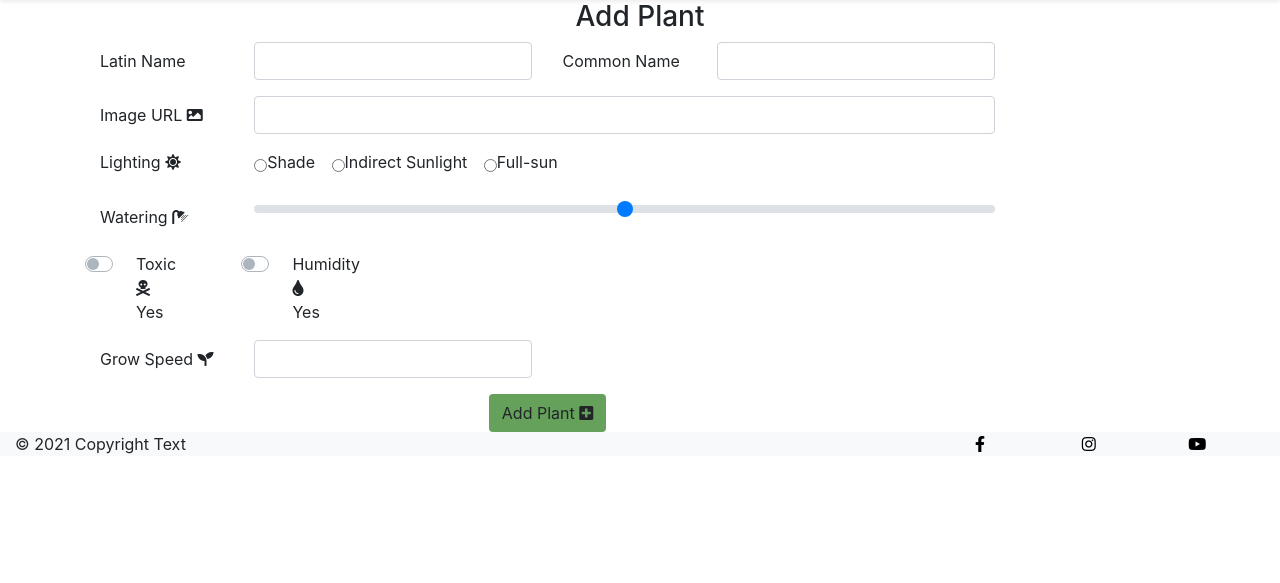
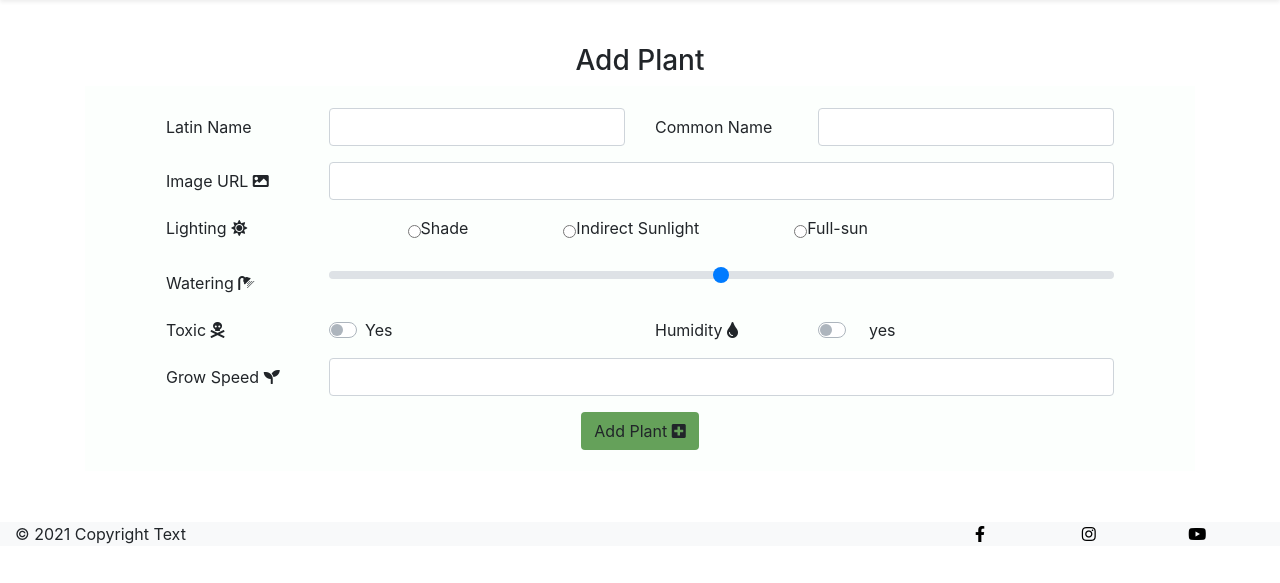
Before and after one commit to keeks-mtl/petiole, a Flask app: page /add_plant in a window 1280 px wide. Shown: the part 106-689 px from the top of the page. Run offline with Flask 2, Linux system fonts and the light colour scheme; some libraries are stand-ins or nearby versions.

Commit message:
fix toggles on add_plant.html

```diff
--- a/static/css/style.css
+++ b/static/css/style.css
@@ -44,3 +44,22 @@ nav .nav-link {
     background-color: rgba(240,252,242,0.2);
     padding: 2%;
 }
+
+/* add plant page */
+.form-group .form-check-inline {
+    margin-left: 10%;
+}
+
+.add-plant-form {
+    margin-top: 4%;
+}
+
+.light-grey-box {
+    background-color: rgba(240,252,242,0.2);
+    padding: 2%;
+}
+
+/* footer */
+footer {
+    margin-top: 4%;
+}
--- a/templates/add_plant.html
+++ b/templates/add_plant.html
@@ -3,8 +3,8 @@
 
     <div class="container add-plant-form">
         <h3 class="text-center">Add Plant</h3>
-        <div class="row light-grey-box">
-            <form class="col-md-10" method="POST" action="{{ url_for('add_plant') }}">
+        <div class="row light-grey-box justify-content-center">
+            <form class="col-md-11" method="POST" action="{{ url_for('add_plant') }}">
                 <div class="form-group row">
                     <!-- latin name input -->
                     <label class="col-sm-2 col-form-label" for="plant_latin_name">
@@ -38,7 +38,7 @@
                     <div class="col-2">
                         <span>Lighting <i class="fas fa-sun prefix"></i></span>
                     </div>
-                    <div class="col-10 justify-content-around">
+                    <div class="col-10 text-justify">
                         <div class="form-check form-check-inline">
                             <input id="Shade" name="lighting" value="Shade" type="radio" required />
                             <label for="Shade">
@@ -71,20 +71,28 @@
                 </div>
                 <div class="form-group row">
                     <!-- toxic toggle -->
-                    <div class="custom-control custom-switch">
-                        <label class="custom-control-label col-sm-6" for="toxic">
-                            Toxic <i class="fas fa-skull-crossbones prefix"></i>
+                    <div class="col-2">
+                        <span>Toxic <i class="fas fa-skull-crossbones prefix"></i></span>
+                    </div>
+                    <div class="col-4">
+                        <div class="custom-control custom-switch custom-control-inline">
                             <input type="checkbox" class="custom-control-input" id="toxic" name="toxic">
-                            Yes
-                        </label>
+                            <label class="custom-control-label" for="toxic">
+                                Yes
+                            </label>
+                        </div>
                     </div>
                     <!-- humidity toggle -->
-                    <div class="custom-control custom-switch">
-                        <label class="custom-control-label col-sm-6" for="humidity">
-                            Humidity <i class="fas fa-tint prefix"></i>
+                    <div class="col-2">
+                        <span>Humidity <i class="fas fa-tint prefix"></i></span>
+                    </div>
+                    <div class="col-4">
+                        <div class="custom-control custom-switch">
                             <input type="checkbox" class="custom-control-input" id="humidity" name="humidity">
-                            Yes
-                        </label>
+                            <label class="custom-control-label col-sm-6" for="humidity">
+                                yes
+                            </label>
+                        </div>
                     </div>
                 </div>
                 <!-- grow speed -->
@@ -92,7 +100,7 @@
                     <label class="col-sm-2 col-form-label" for="grow_speed">
                         Grow Speed <i class="fas fa-seedling prefix"></i>
                     </label>
-                    <div class="col-sm-4">
+                    <div class="col-sm-10">
                         <input class="form-control" id="grow_speed" name="grow_speed" type="text" minlength="3"
                             maxlength="50" class="validate" required>
                     </div>
```
